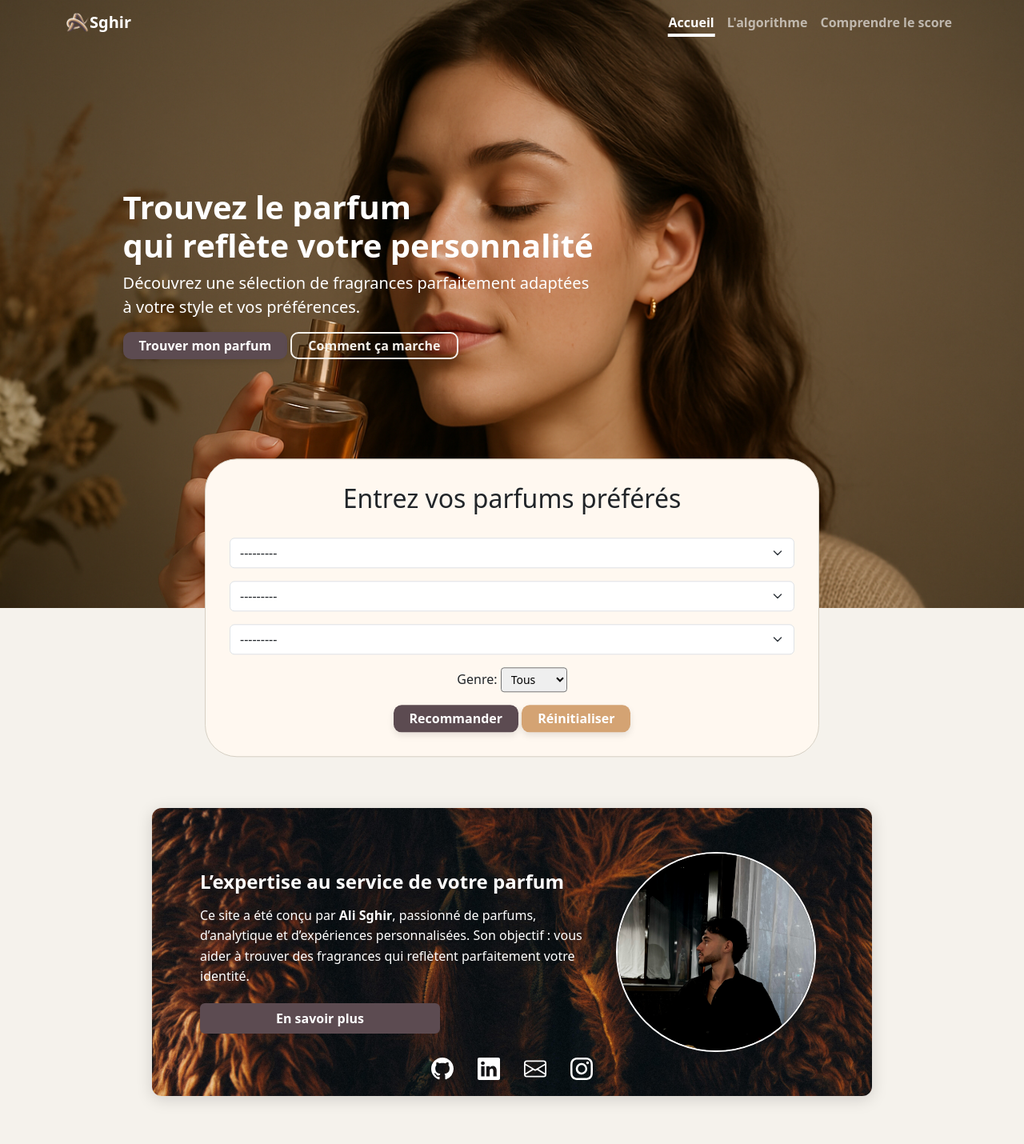
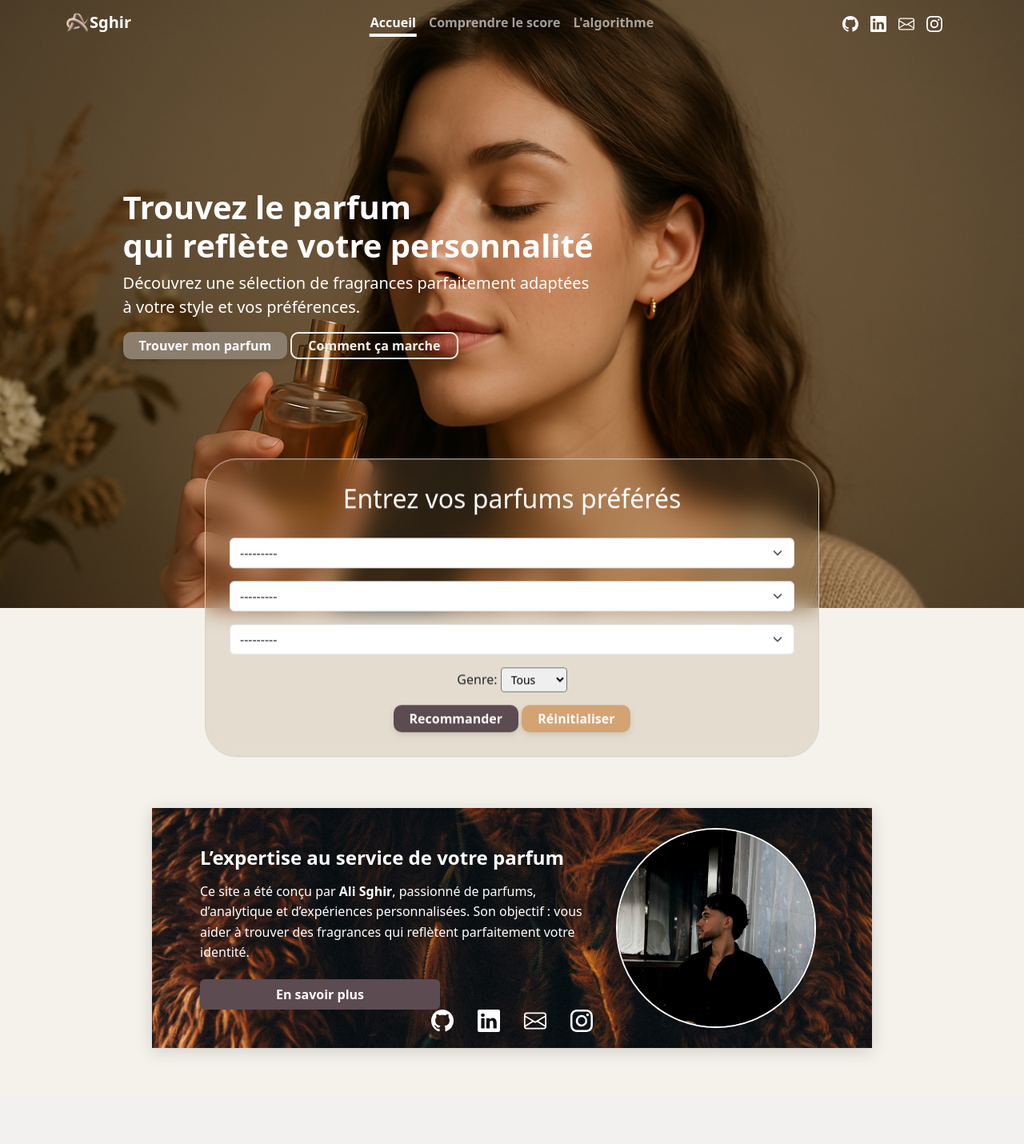
Before and after one commit to alisghir1/fragrancefinder, a Django app: page / in a window 1280 px wide. Shown: the whole page at 80% size. After the commit the page ends 1321 px from the top, so only its background shows below. Run offline with Django 5.2, Linux system fonts and the light colour scheme; data comes from the database, SQL or seed files in the repository.

Commit message:
Changement disposition navbar + moidification card-form en blur + modification couleur boutons

```diff
--- a/parfum_reco/settings.py
+++ b/parfum_reco/settings.py
@@ -24,7 +24,7 @@ BASE_DIR = Path(__file__).resolve().parent.parent
 SECRET_KEY = 'django-insecure-hz+%caxklex@mv(dkb-g$32l+#jiwny-0_b-njzi#5os#0^ypu'
 
 # SECURITY WARNING: don't run with debug turned on in production!
-DEBUG = os.getenv('DEBUG', 'False') == 'True'
+DEBUG = True
 
 ALLOWED_HOSTS = ['localhost', '127.0.0.1','.onrender.com']
 
--- a/parfums/templates/parfums/recommender.html
+++ b/parfums/templates/parfums/recommender.html
@@ -16,15 +16,29 @@
                 <a class="navbar-brand" href="#">
                     <img src="{% static 'images/logo_b.png' %}" width="30" height="30" class="d-inline-block align-top mr-10" alt="">Sghir
                 </a>
-                <ul class="navbar-nav ms-auto">
+                <ul class="profile-links-nav">
+                    <li>
+                        <a href="https://www.github.com/alisghir1" target="_blank"><img src="{% static 'images/github.svg' %}" alt="Github"></a>
+                    </li>
+                    <li>
+                        <a href="https://www.linkedin.com/in/ali-sghir-705808244/" target="_blank"><img src="{% static 'images/linkedin.svg' %}" alt="Linkedin"></a>
+                    </li>
+                    <li>
+                        <a href="mailto:alisghir015@gmail.com" target="_blank"><img src="{% static 'images/envelope.svg' %}" alt="Mail"></a>
+                    </li>
+                    <li>
+                        <a href="https://www.instagram.com/alisghir" target="_blank"><img src="{% static 'images/instagram.svg' %}" alt="Linkedin"></a>
+                    </li>
+                </ul>
+                <ul class="navbar-nav mx-auto">
                     <li class="nav-item">
                         <a class="nav-link active" href="#">Accueil</a>
                     </li>
                     <li class="nav-item">
-                        <a class="nav-link" href="#">L'algorithme</a>
+                        <a class="nav-link" href="#">Comprendre le score</a>
                     </li>
                     <li class="nav-item">
-                        <a class="nav-link" href="#">Comprendre le score</a>
+                        <a class="nav-link" href="#">L'algorithme</a>
                     </li>
                 </ul>
             </div>
--- a/static/css/style.css
+++ b/static/css/style.css
@@ -40,12 +40,14 @@ body {
 }
 
 .navbar .navbar-brand {
+    position: absolute;
     color: #FFFFFF;
     font-weight: 700;
 }
 .navbar .navbar-brand:hover {
     color: #FFFFFF;
 }
+
 .hero {
     position: relative;
     width: 100%;
@@ -96,12 +98,14 @@ body {
 }
 
 .hero-btn-prim {
-    background-color: #5C4B51;
+    background-color: #8C7E6F;
+    color: white;
 }
 
 .hero-btn-prim:hover {
     transform: scale(1.02);
-    background-color: #7A686E;
+    background-color: #1A1A1A;
+    color: #D6D0C4;
 }
 .hero-btn-sec {
     background-color: transparent;
@@ -138,6 +142,7 @@ body {
 
 .home-title {
     margin-bottom: 30px;
+    color: white;
 }
 
 .card-form {
@@ -148,7 +153,9 @@ body {
     transform: translate(-50%, -50%);
     width: 60%;
     max-width: 1130px;
-    background-color: #FFF8F0;
+    background-color: rgba(158,135,97,0.2);
+    backdrop-filter: blur(15px);
+    -webkit-backdrop-filter: blur(10px);
     padding: 30px;
     border-radius: 40px;
     z-index: 2;
@@ -192,7 +199,7 @@ body {
     height: 8px;
 }
 .carousel-scroll::-webkit-scrollbar-thumb {
-    background-color: #C4B7D0;
+    background-color: #6c5a5a;
     border-radius: 10px;
 }
 .carousel-scroll::-webkit-scrollbar-track {
@@ -271,14 +278,14 @@ body {
     align-items: flex-start;
     padding: 40px 60px;
     position: relative;
-    height: 360px;
+    height: 300px;
     margin: 60px auto;
     width: 80%;
     max-width: 900px;
     background: url("/static/images/text5.jpg") center no-repeat;
     background-size: cover;
     color: #fff;
-    border-radius: 12px;
+    border-radius: 0px;
     box-shadow: 0 4px 20px rgba(0, 0, 0, 0.15);
     overflow: hidden;
 }
@@ -361,3 +368,23 @@ body {
 .profile-links li img:hover {
     transform: scale(1.1);
 }
+
+.profile-links-nav {
+    position: absolute;
+    display: flex;
+    gap: 15px;
+    list-style: none;
+    right: 8%;
+    padding: 0;
+    margin: 0;
+}
+.profile-links-nav li img {
+    width: 20px;
+    height: 20px;
+    filter: brightness(0) invert(1);
+    transition: transform 0.3s ease;
+}
+
+.profile-links-nav li img:hover {
+    transform: translateY(-3px);
+}
```
